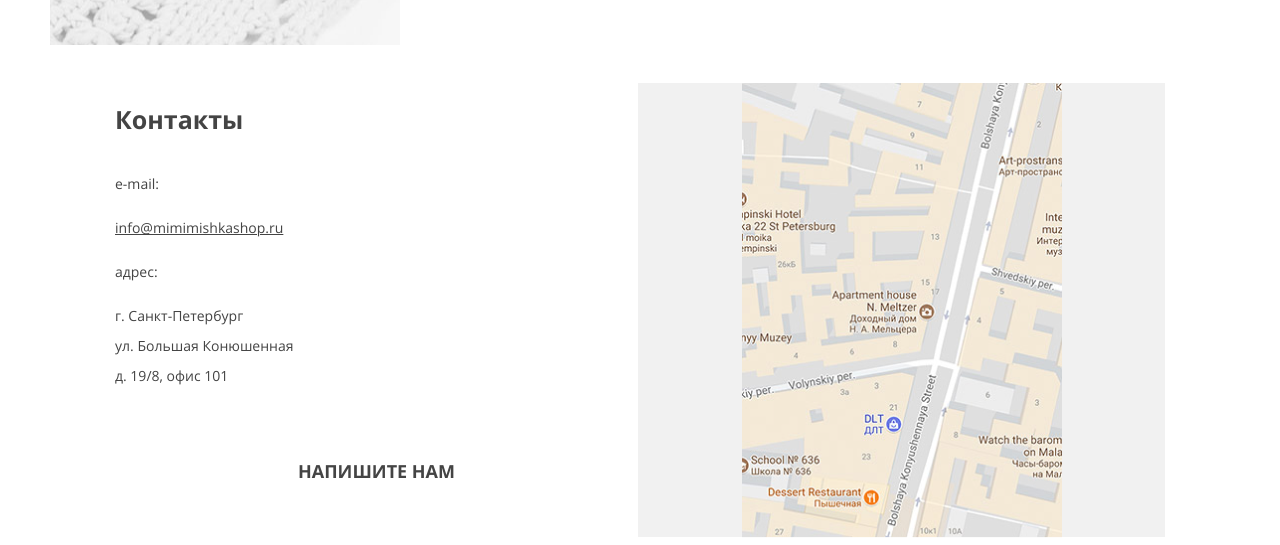
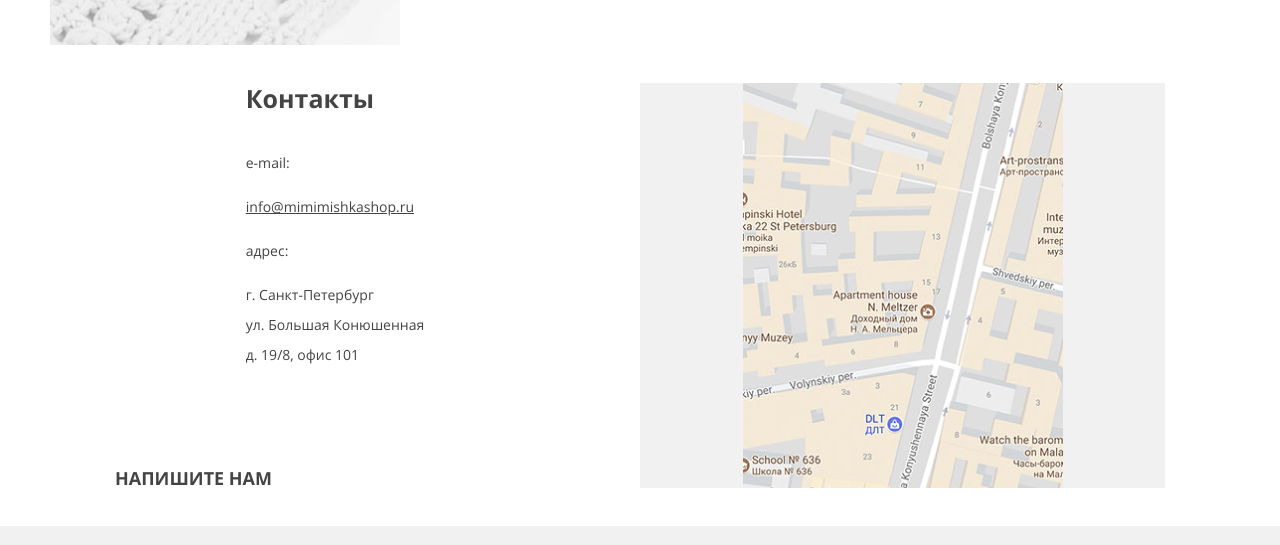
Before and after one commit to htmlacademy-adaptive/2319345-mishka-28, a website: page source/index.html in a window 1280 px wide. Shown: the part 1887-2432 px from the top of the page. Drawn offline with nearby package versions, Linux system fonts and the light colour scheme; files that its build step writes are made by us from their sources.

Commit message:
Fixed contacts block

```diff
--- a/source/sass/components/contacts.scss
+++ b/source/sass/components/contacts.scss
@@ -1,32 +1,23 @@
 .contacts {
+  position: relative;
   margin: 0 auto;
-  display: grid;
-  grid-template-columns: 1fr;
-  grid-template-areas:
-    "text-wrapper"
-    "map"
-    "button";
 
   @media (min-width: $desktop-width) {
     width: 1050px;
-    grid-template-columns: 1fr 527px;
-    grid-template-areas:
-      "text-wrapper map"
-      "button map";
+    padding-right: 527px;
   }
 }
 
 .contacts__wrapper {
   width: 260px;
   margin: 0 auto;
-  grid-area: text-wrapper;
 
   @media (min-width: $tablet-width) {
     width: 668px;
   }
 
   @media (min-width: $desktop-width) {
-    width: 523px;
+    width: 50%;
   }
 }
 
@@ -38,6 +29,7 @@
   @include list-style-reset;
   display: flex;
   flex-direction: column;
+  margin-bottom: 84px;
 
   @media (min-width: $tablet-width) {
     flex-direction: row;
@@ -59,7 +51,15 @@
 .contacts__map {
   background-color: $background-color-grey;
   max-height: 454px;
-  grid-area: map;
+
+  @media (min-width: $desktop-width) {
+    position: absolute;
+    top: 0;
+    right: 0;
+    width: 50%;
+    height: 100%;
+    overflow: hidden;
+  }
 }
 
 .contacts__image {
@@ -68,6 +68,9 @@
 
 .contacts__button {
   display: block;
-  grid-area: button;
   text-align: center;
+
+  @media (min-width: $desktop-width) {
+    text-align: start;
+  }
 }
```
